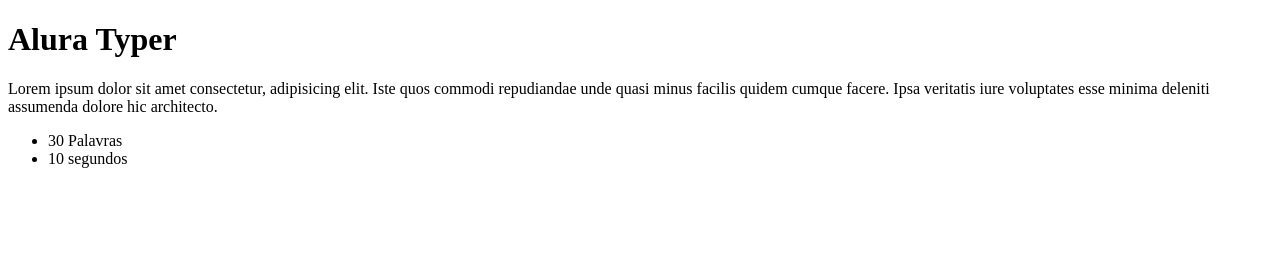
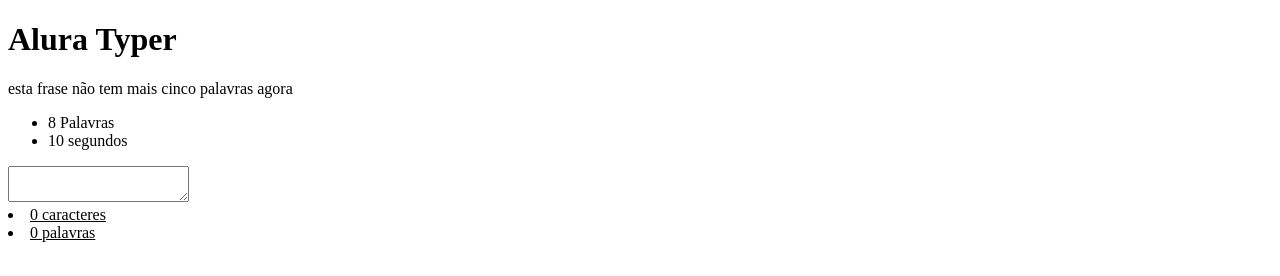
Before and after one commit to FilipeBento21/Jquery, a plain HTML site: page alura-typer/public/principal.html in a window 1280 px wide. Drawn offline with Linux system fonts and the light colour scheme.

Commit message:
Feito os primeiros comandos e primeiros passos com Jquery

```diff
--- a/alura-typer/public/js/main.js
+++ b/alura-typer/public/js/main.js
@@ -0,0 +1,44 @@
+// Short hand dolar para selecionar ao invés do jQuery;
+// jQuery(".frase");
+
+var frase = $(".frase").text();
+var numPalavras = frase.split(" ").length;
+var tamanhoFrase = $("#tamanho-frase");
+
+
+console.log(frase);
+console.log(numPalavras);
+
+
+console.log(tamanhoFrase);
+
+tamanhoFrase.text(numPalavras);
+
+
+var campo = $('.campo-digitacao');
+campo.on('input',function(){
+    var conteudo = campo.val();
+
+    // Melhora do código para previnir de roubo
+    var qtdPalavras = conteudo.split(/\S+/).length -1;
+    $("#contador-palavras").text(qtdPalavras);
+
+    var qtdCaracteres = conteudo.length;
+    $("#contador-caracteres").text(qtdCaracteres);
+})
+
+// var campo = $('.campo-digitacao');
+// campo.on('click',function(){
+//     var conteudo = campo.val();
+//     var qtdPalavras = conteudo.split(" ").length;
+//     $("#contador-palavras").text(qtdPalavras);
+
+//     var qtdCaracteres = conteudo.length;
+//     $("contador-caracteres").text(qtdCaracteres);
+// })
+
+
+// var campo = $('.campo-digitacao');
+// campo.on('click',function(){
+//     console.log("clicou no campo");
+// })
--- a/alura-typer/public/principal.html
+++ b/alura-typer/public/principal.html
@@ -8,16 +8,23 @@
 
 <body>
     <h1>Alura Typer</h1>
-    <p>Lorem ipsum dolor sit amet consectetur, adipisicing elit. Iste quos commodi repudiandae unde quasi minus facilis
-        quidem cumque facere. Ipsa veritatis iure voluptates esse minima deleniti assumenda dolore hic architecto.</p>
+    <p class="frase">esta frase não tem mais cinco palavras agora</p>
 
     <div class="lista-informacoes">
         <ul class="informacoes">
-                <li>30 Palavras</li>
+            <li><span id="tamanho-frase"></span> Palavras</li>
             <li>10 segundos</li>
         </ul>
     </div>
 
+    <textarea name="name" id="" class="campo-digitacao"></textarea>
+
+    <div class="marcadores">
+        <u>
+            <li><span id="contador-caracteres">0</span> caracteres</li>
+            <li><span id="contador-palavras">0</span> palavras</li>
+        </u>
+    </div>
 
     <script src="js/jquery.js"></script>
     <script src="js/main.js"></script>
```
Lines whose indentation alone changed are shown as unchanged.
